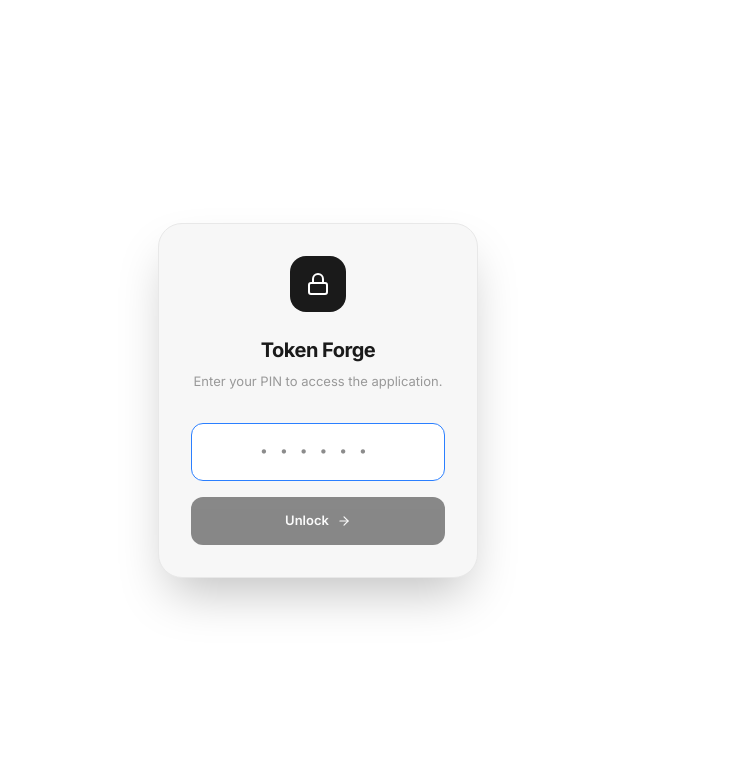
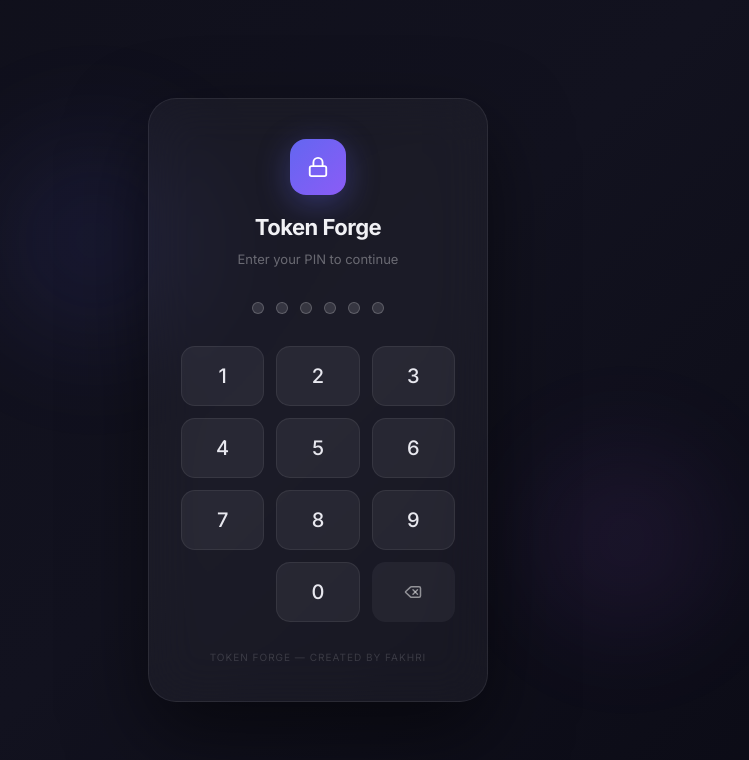
Before and after one commit to Fakhri269/TokenDecoder, a React (Vite) app: page / in a window 1280 px wide. Shown: the top 760 px of the page, without its empty margins (322-1071 px from the left). Built offline with nearby package versions, Linux system fonts and the light colour scheme.

Commit message:
feat: redesign pin screen with premium UI

```diff
--- a/src/components/PinScreen.jsx
+++ b/src/components/PinScreen.jsx
@@ -1,72 +1,224 @@
 import { useState } from 'react';
-import { motion } from 'framer-motion';
-import { Lock, ArrowRight } from 'lucide-react';
+import { motion, AnimatePresence } from 'framer-motion';
+import { Lock, Delete } from 'lucide-react';
 
-export default function PinScreen({ onUnlock, isDark, addToast }) {
+const CORRECT_PIN = '789012';
+
+export default function PinScreen({ onUnlock, addToast }) {
   const [pin, setPin] = useState('');
-  const [isShaking, setIsShaking] = useState(false);
-  const CORRECT_PIN = '789012';
+  const [shake, setShake] = useState(false);
+  const [error, setError] = useState(false);
 
-  const handleSubmit = (e) => {
-    e.preventDefault();
-    if (pin === CORRECT_PIN) {
-      onUnlock();
-    } else {
-      setIsShaking(true);
-      addToast('Incorrect PIN.', 'error');
-      setTimeout(() => setIsShaking(false), 500);
-      setPin('');
+  const handleKey = (val) => {
+    if (pin.length >= 6) return;
+    const next = pin + val;
+    setPin(next);
+    setError(false);
+    if (next.length === 6) {
+      setTimeout(() => verify(next), 150);
     }
   };
 
-  const c = {
-    bg: isDark ? 'bg-[#111111]' : 'bg-white',
-    surface: isDark ? 'bg-[#1a1a1a]' : 'bg-[#f7f7f7]',
-    border: isDark ? 'border-[#2a2a2a]' : 'border-[#e8e8e8]',
-    textPrimary: isDark ? 'text-[#e8e8e8]' : 'text-[#1a1a1a]',
-    textMuted: isDark ? 'text-[#666]' : 'text-[#999]',
-    inputBg: isDark ? 'bg-[#0a0a0a]' : 'bg-white',
+  const handleDelete = () => {
+    setPin(p => p.slice(0, -1));
+    setError(false);
   };
 
+  const verify = (code) => {
+    if (code === CORRECT_PIN) {
+      onUnlock();
+    } else {
+      setShake(true);
+      setError(true);
+      addToast('Incorrect PIN.', 'error');
+      setTimeout(() => {
+        setShake(false);
+        setPin('');
+        setError(false);
+      }, 600);
+    }
+  };
+
+  const keys = [
+    ['1','2','3'],
+    ['4','5','6'],
+    ['7','8','9'],
+    [null,'0','del'],
+  ];
+
   return (
-    <div className={`flex items-center justify-center h-[100dvh] ${c.bg} ${c.textPrimary} font-sans`}>
+    <div
+      className="fixed inset-0 flex items-center justify-center"
+      style={{
+        background: 'linear-gradient(135deg, #0f0f1a 0%, #12121f 50%, #0a0a14 100%)',
+        fontFamily: "'Inter', system-ui, sans-serif",
+      }}
+    >
+      {/* Background blobs */}
+      <div style={{
+        position: 'absolute', inset: 0, overflow: 'hidden', pointerEvents: 'none',
+      }}>
+        <div style={{
+          position: 'absolute', top: '10%', left: '20%',
+          width: 320, height: 320, borderRadius: '50%',
+          background: 'radial-gradient(circle, rgba(99,102,241,0.12) 0%, transparent 70%)',
+          filter: 'blur(40px)',
+        }} />
+        <div style={{
+          position: 'absolute', bottom: '15%', right: '15%',
+          width: 280, height: 280, borderRadius: '50%',
+          background: 'radial-gradient(circle, rgba(168,85,247,0.1) 0%, transparent 70%)',
+          filter: 'blur(40px)',
+        }} />
+      </div>
+
       <motion.div
-        initial={{ opacity: 0, scale: 0.95 }}
-        animate={{ opacity: 1, scale: 1, x: isShaking ? [-10, 10, -10, 10, 0] : 0 }}
-        transition={{ duration: 0.3 }}
-        className={`w-full max-w-[320px] p-8 rounded-3xl border ${c.border} ${c.surface} shadow-2xl flex flex-col items-center`}
+        animate={shake ? { x: [-10, 10, -10, 10, -6, 6, -2, 2, 0] } : { x: 0 }}
+        transition={{ duration: 0.5 }}
+        style={{
+          position: 'relative',
+          width: '100%',
+          maxWidth: 340,
+          margin: '0 16px',
+          background: 'rgba(255,255,255,0.04)',
+          border: '1px solid rgba(255,255,255,0.08)',
+          borderRadius: 28,
+          backdropFilter: 'blur(24px)',
+          WebkitBackdropFilter: 'blur(24px)',
+          padding: '40px 32px 36px',
+          boxShadow: '0 32px 80px rgba(0,0,0,0.5)',
+        }}
       >
-        <div className={`w-14 h-14 rounded-2xl flex items-center justify-center mb-6 ${isDark ? 'bg-[#e8e8e8]' : 'bg-[#1a1a1a]'}`}>
-          <Lock size={24} className={isDark ? 'text-[#111]' : 'text-white'} />
+        {/* Logo */}
+        <div style={{ display: 'flex', flexDirection: 'column', alignItems: 'center', marginBottom: 32 }}>
+          <div style={{
+            width: 56, height: 56, borderRadius: 16,
+            background: 'linear-gradient(135deg, #6366f1, #8b5cf6)',
+            display: 'flex', alignItems: 'center', justifyContent: 'center',
+            marginBottom: 16,
+            boxShadow: '0 8px 32px rgba(99,102,241,0.35)',
+          }}>
+            <Lock size={22} color="white" />
+          </div>
+          <h1 style={{
+            color: '#f1f1f5', fontSize: 22, fontWeight: 700,
+            letterSpacing: '-0.5px', margin: 0, marginBottom: 6,
+          }}>
+            Token Forge
+          </h1>
+          <p style={{
+            color: 'rgba(255,255,255,0.35)', fontSize: 13, margin: 0,
+            textAlign: 'center',
+          }}>
+            Enter your PIN to continue
+          </p>
         </div>
 
-        <h2 className="text-xl font-bold mb-2 tracking-tight">Token Forge</h2>
-        <p className={`text-[13px] text-center mb-8 ${c.textMuted}`}>
-          Enter your PIN to access the application.
+        {/* PIN Dots */}
+        <div style={{ display: 'flex', justifyContent: 'center', gap: 12, marginBottom: 32 }}>
+          {[0,1,2,3,4,5].map(i => {
+            const filled = i < pin.length;
+            const isError = error;
+            return (
+              <motion.div
+                key={i}
+                animate={filled ? { scale: [1, 1.25, 1] } : { scale: 1 }}
+                transition={{ duration: 0.2 }}
+                style={{
+                  width: 12, height: 12, borderRadius: '50%',
+                  background: filled
+                    ? isError
+                      ? 'linear-gradient(135deg, #ef4444, #f87171)'
+                      : 'linear-gradient(135deg, #6366f1, #8b5cf6)'
+                    : 'rgba(255,255,255,0.12)',
+                  border: filled ? 'none' : '1.5px solid rgba(255,255,255,0.2)',
+                  transition: 'all 0.15s ease',
+                  boxShadow: filled && !isError ? '0 0 10px rgba(99,102,241,0.5)' : 'none',
+                }}
+              />
+            );
+          })}
+        </div>
+
+        {/* Keypad */}
+        <div style={{ display: 'grid', gridTemplateColumns: 'repeat(3, 1fr)', gap: 12 }}>
+          {keys.flat().map((k, idx) => {
+            if (k === null) return <div key={idx} />;
+            if (k === 'del') return (
+              <motion.button
+                key="del"
+                whileTap={{ scale: 0.88 }}
+                onClick={handleDelete}
+                style={{
+                  height: 60, borderRadius: 14, border: 'none',
+                  background: 'rgba(255,255,255,0.05)',
+                  color: 'rgba(255,255,255,0.5)',
+                  cursor: 'pointer', display: 'flex', alignItems: 'center', justifyContent: 'center',
+                  transition: 'background 0.2s',
+                }}
+                onMouseEnter={e => e.currentTarget.style.background = 'rgba(255,255,255,0.1)'}
+                onMouseLeave={e => e.currentTarget.style.background = 'rgba(255,255,255,0.05)'}
+              >
+                <Delete size={18} />
+              </motion.button>
+            );
+            return (
+              <motion.button
+                key={k}
+                whileTap={{ scale: 0.88 }}
+                onClick={() => handleKey(k)}
+                style={{
+                  height: 60, borderRadius: 14, border: '1px solid rgba(255,255,255,0.07)',
+                  background: 'rgba(255,255,255,0.06)',
+                  color: '#e8e8ef',
+                  fontSize: 20, fontWeight: 500,
+                  cursor: 'pointer',
+                  transition: 'all 0.2s',
+                  letterSpacing: '0',
+                  fontFamily: 'inherit',
+                }}
+                onMouseEnter={e => {
+                  e.currentTarget.style.background = 'rgba(99,102,241,0.15)';
+                  e.currentTarget.style.borderColor = 'rgba(99,102,241,0.3)';
+                  e.currentTarget.style.color = '#a5b4fc';
+                }}
+                onMouseLeave={e => {
+                  e.currentTarget.style.background = 'rgba(255,255,255,0.06)';
+                  e.currentTarget.style.borderColor = 'rgba(255,255,255,0.07)';
+                  e.currentTarget.style.color = '#e8e8ef';
+                }}
+              >
+                {k}
+              </motion.button>
+            );
+          })}
+        </div>
+
+        {/* Error hint */}
+        <AnimatePresence>
+          {error && (
+            <motion.p
+              initial={{ opacity: 0, y: -4 }}
+              animate={{ opacity: 1, y: 0 }}
+              exit={{ opacity: 0 }}
+              style={{
+                textAlign: 'center', color: '#f87171', fontSize: 12,
+                marginTop: 20, marginBottom: 0,
+              }}
+            >
+              Wrong PIN. Please try again.
+            </motion.p>
+          )}
+        </AnimatePresence>
+
+        {/* Watermark */}
+        <p style={{
+          textAlign: 'center', color: 'rgba(255,255,255,0.15)',
+          fontSize: 10, letterSpacing: '0.1em', textTransform: 'uppercase',
+          marginTop: error ? 12 : 28, marginBottom: 0,
+        }}>
+          Token Forge — Created by Fakhri
         </p>
-
-        <form onSubmit={handleSubmit} className="w-full flex flex-col gap-4">
-          <input
-            type="password"
-            value={pin}
-            onChange={(e) => setPin(e.target.value)}
-            placeholder="••••••"
-            maxLength={6}
-            autoFocus
-            className={`w-full px-5 py-3.5 text-center tracking-[0.5em] text-lg font-mono rounded-xl border ${c.border} ${c.inputBg} outline-none focus:border-blue-500 transition-colors`}
-          />
-          <button
-            type="submit"
-            disabled={!pin}
-            className={`w-full flex items-center justify-center gap-2 px-5 py-3.5 rounded-xl font-semibold text-[13px] transition-all disabled:opacity-50 disabled:cursor-not-allowed ${
-              isDark
-                ? 'bg-[#e8e8e8] text-[#111] hover:bg-white'
-                : 'bg-[#1a1a1a] text-white hover:bg-[#333]'
-            }`}
-          >
-            Unlock <ArrowRight size={14} />
-          </button>
-        </form>
       </motion.div>
     </div>
   );
```
